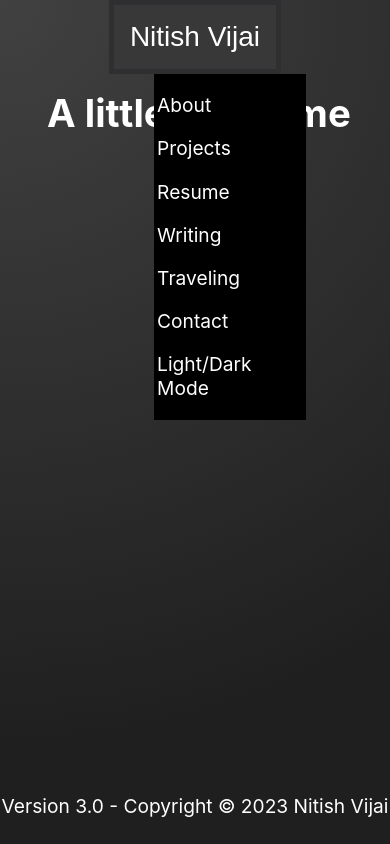
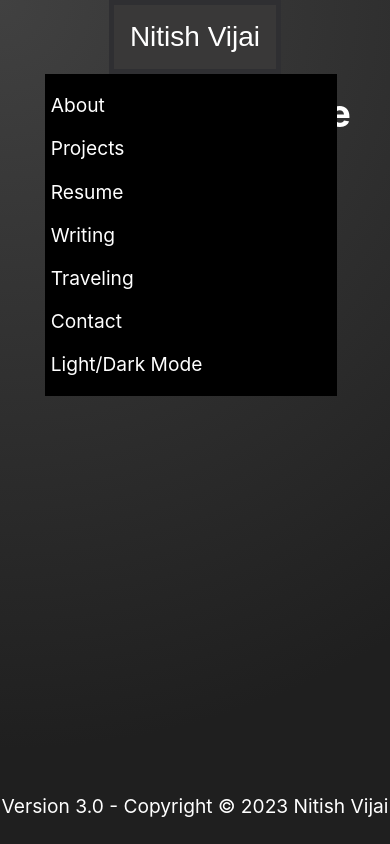
Before and after one commit to nitishvijai/nitish-website-v3, a React (Create React App) app: page /about in a window 390 px wide. Both pictures are taken after a click on the button "Nitish Vijai". Built offline with nearby package versions, Linux system fonts and the light colour scheme.

Commit message:
Updated work on navbar mobile

```diff
--- a/src/components/About/About.js
+++ b/src/components/About/About.js
@@ -29,10 +29,10 @@ const About = () => {
             <li>I have a bad habit of going on random Wikipedia binges online...</li>
             <li>I'm an Eagle Scout from Ohio!</li>
             <li>I enjoy dancing to Indian/Tamil music and have frequently taken part in Michigan IASA's Annual Cultural Show -- check out my most recent performance here!</li>
-            <li>I love traveling -- check out my Traveling page for more info!</li>
+            <li>I love traveling -- check out my Traveling page to hear more about my adventures!</li>
             <li>I got my motorcycle license last summer!</li>
             <li>I'm a fitness freak -- catch me in the NCRB every day either running or lifting weights!</li>
-            <li>Finally, I'm also a semi-decent cook -- trying to learn new recipes but for now I guess I'm an expert at cooking eggs...</li>
+            <li>Finally, I'm also a below-average cook -- trying to learn new recipes but for now I guess I'm an expert at cooking eggs...</li>
           </ul>
         </div>
       </div>
--- a/src/components/Home/Home.module.css
+++ b/src/components/Home/Home.module.css
@@ -45,6 +45,9 @@
   }
 
   #message {
-    margin-top: 240px;
     text-align: center;
+    position: relative;
+    top: 25%;
+    transform: translate(-50%, -50%);
+    left: 50%;
   }
--- a/src/components/Navbar/Navbar.js
+++ b/src/components/Navbar/Navbar.js
@@ -1,14 +1,19 @@
-import { React, useState } from 'react';
+import { React, useRef, useState } from 'react';
 import { Link } from 'react-router-dom';
 import styles from './Navbar.module.css';
 import MediaQuery from 'react-responsive';
 
 const Navbar = (props) => {
-  const [open, setOpen] = useState(false);
+  const dropdown = useRef(null);
 
-  const openMenu = () => {
-    setOpen(!open);
-  };
+  let openMenu = () => {
+    if (dropdown.current.style.opacity == '0') {
+      dropdown.current.style.opacity = '1';
+    }
+    else {
+      dropdown.current.style.opacity = '0';
+    }
+  }
 
   return (
     <div className={styles.Navbar}>
@@ -30,7 +35,7 @@ const Navbar = (props) => {
         <div className={styles.start}>
           <button className={styles.dropbtn} onClick={openMenu}>Nitish Vijai</button>
         </div>
-        {open && <div id="dropdown" className={styles.dropdowncontent}>
+        <div id="dropdown" className={styles.dropdowncontent} ref={dropdown} style={{opacity: 0, visibility: 'visible'}}>
           <p>About</p>
           <p>Projects</p>
           <p>Resume</p>
@@ -38,7 +43,7 @@ const Navbar = (props) => {
           <p>Traveling</p>
           <p>Contact</p>
           <p>Light/Dark Mode</p>
-        </div>}
+        </div>
       </MediaQuery>
     </div>
   );
--- a/src/components/Navbar/Navbar.module.css
+++ b/src/components/Navbar/Navbar.module.css
@@ -65,8 +65,12 @@
 .dropdowncontent {
     position: fixed;
     background-color: black;
-    left: 39.5%;
+    left: 50%;
     z-index: 110;
+    opacity: 0;
+    transition: opacity 0.5s;
+    margin-left: -38.5%;
+    width: 75%;
 }
 
 .start {
```
